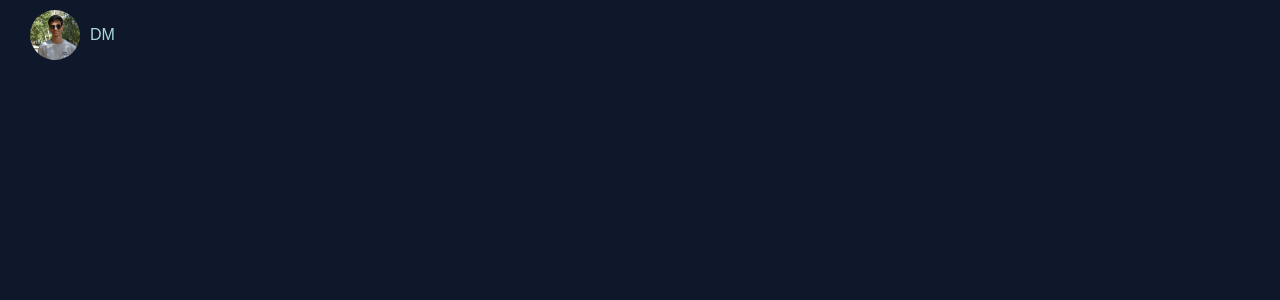
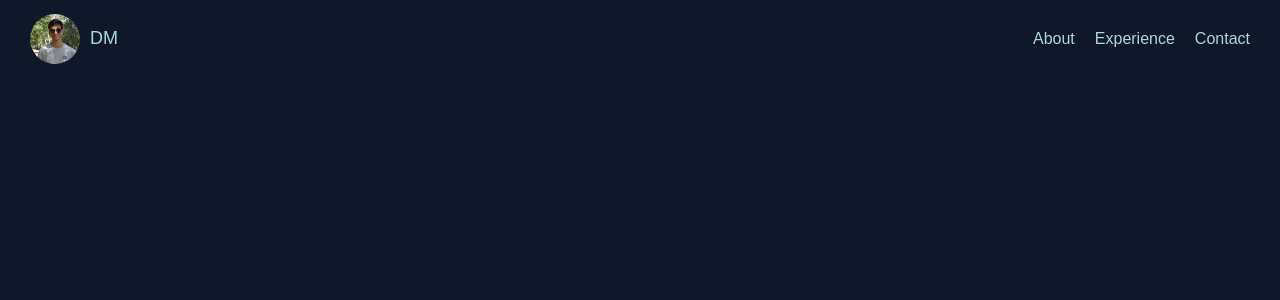
Before and after one commit to DiogoMatos10/portfolio, a React (Vite) app: page /home in a window 1280 px wide. Shown: the top 300 px of the page. Built offline with nearby package versions, Linux system fonts and the light colour scheme.

Commit message:
Nav Fixed

```diff
--- a/src/components/Header/Header.css
+++ b/src/components/Header/Header.css
@@ -1,4 +1,12 @@
-.header{
+body {
+    background-color: #0F172A;
+    margin: 0;
+    padding: 0;
+    font-family: Arial, sans-serif;
+    min-width: 250px;
+}
+
+.header {
     padding: 10px 30px;
     display: flex;
     align-items: center;
@@ -6,14 +14,15 @@
     flex-wrap: wrap;
     position: relative;
     background-color: #0F172A;
-    transition: background-color 0.4s ease;
+    transition: background-color;
+    border-bottom: 2px solid transparent;
 }
 
-.header.menu-open{
+.header.menu-open {
     background-color: #1A2B46;
 }
 
-.avatar-container{
+.avatar-container {
     display: flex;
     text-align: center;
     text-decoration: none;
@@ -22,12 +31,7 @@
     z-index: 2;
 }
 
-.nav {
-    display: flex;
-    align-items: center;
-}
-
-.avatar-container img{
+.avatar-container img {
     height: 50px;
     width: 50px;
     object-fit: cover;
@@ -39,40 +43,63 @@
     color: #AAD9D9;
 }
 
-.header-title{
+.header-title {
     margin-left: 10px;
-    font-size: 10x;
+    font-size: 18px;
 }
 
+.nav-options-container {
+    display: flex;
+    align-items: center;
+}
 
-.nav-options-container {
-    width: 100%;
+.nav-options-container.active {
+    flex-direction: column;
     position: absolute;
     top: 100%;
     left: 0;
-    display: flex;
-    flex-direction: column;
-    align-items: center;
+    width: 100%;
     background-color: #1A2B46;
     overflow: hidden;
     max-height: 0;
-    transition: max-height 0.4s ease, background-color 0.4s ease;
+    transition: max-height;
+    max-height: 500px;
+    animation: slideDown 0.4s ease forwards;
 }
 
-.nav-options-container.active {
-    max-height: 650px;
+.nav-options-container.closing {
+    max-height: 0;
+    opacity: 0;
+    animation: slideUp 0.4s ease forwards;
 }
 
+@keyframes slideDown {
+    0%{
+        transform: translateY(-100%);
+    }
+    100%{
+        transform: translateY(0);
+    }
+}
+
+@keyframes slideUp {
+    0%{
+        transform: translateY(0%);
+    }
+    100%{
+        transform: translateY(-100%);
+    }
+}
 
 .nav-options {
     list-style: none;
     padding: 0;
     margin: 0;
-    width: 100%;
+    display: flex;
 }
 
 .nav-options li {
-    margin: 10px 0;
+    margin-left: 20px;
     text-align: center;
 }
 
@@ -83,27 +110,75 @@
     cursor: pointer;
 }
 
-.nav-options li a:hover{
+.nav-options li a:hover {
     color: #aad9d9ac;
 }
 
-.hamburger{
+.hamburger {
     display: none;
     cursor: pointer;
+    position: relative;
+    width: 30px;
+    height: 30px;
+}
+
+.hamburger-icon {
+    fill: #AAD9D9;
+    transition: fill 0.3s ease;
+    transition: opacity 0.3s ease;
+}
+
+
+.hamburger:hover .hamburger-icon {
+    fill: #aad9d9ac;
+}
+
+.hamburger__bar {
+    transition-property: transform;
+    transition-duration: 0.3s;
+    transform-origin: center;
+    stroke: #AAD9D9;
+    stroke-width: 10%;
+}
+
+.hamburger__bar--top {
+    transform: translateY(-20%);
+}
+
+.hamburger__bar--bot {
+    transform: translateY(20%);
+
+}
+
+.hamburger__bar--top.active {
+    transform: rotate(45deg);
+}
+
+.hamburger__bar--bot.active {
+    transform: rotate(-45deg);
 }
 
 
 
 @media (max-width: 650px) {
-    .nav-options-container {
-        display: flex;
-    }
-
     .hamburger {
         display: block;
     }
 
-    .header{
-        background-color: #1A2B46;
+    .nav-options-container {
+        display: none;
+        flex-direction: column;
+    }
+
+    .nav-options-container.active {
+        display: flex;
+    }
+
+    .nav-options {
+        flex-direction: column;
+    }
+
+    .nav-options li {
+        margin: 10px 0;
     }
 }
--- a/src/components/Header/Header.jsx
+++ b/src/components/Header/Header.jsx
@@ -1,35 +1,55 @@
 import { Link } from "react-router-dom";
-import React,{ useState } from "react";
-import "./Header.css"
+import React, { useState,useEffect } from "react";
+import "./Header.css";
 
-function Header(){
-    const [menuOpen, setMenuOpen]=useState(false)
+function Header() {
+    const [menuOpen, setMenuOpen] = useState(false);
+    const [closing, setClosing] = useState(false);
 
-    const toggleMenu=() => {
-        setMenuOpen(!menuOpen)
-    }
 
-    return(
-        <div className="header">
+    const toggleMenu = () => {
+        if (menuOpen) {
+            setClosing(true);
+            setTimeout(() => {
+                setClosing(false);
+            }, 400);
+            setTimeout(() => {
+                setMenuOpen(false);
+            })
+        } else {
+            setMenuOpen(true);
+        }
+    };
+
+    useEffect(() => {
+        if (menuOpen) {
+            setClosing(false);
+        }
+    }, [menuOpen]);
+
+    return (
+        <div className={`header ${menuOpen ? 'menu-open' : ''}`}>
             <div className="avatar-container">
-                <img className="avatar-picture" src="/avatar2.jpg" alt="Diogo' Picture"></img>
+                <img className="avatar-picture" src="/avatar2.jpg" alt="Diogo's Picture" />
                 <Link to="/home" className="header-title-link">
                     <p className="header-title">DM</p>
                 </Link>
             </div>
             <div className={`hamburger ${menuOpen ? 'active' : ''}`} onClick={toggleMenu}>
-                <img src="hamburguer.svg" alt="Menu Icon"></img>
+                <svg xmlns="http://www.w3.org/2000/svg" width="30" height="30" viewBox="0 0 24 24" className="hamburger-icon">
+                    <line x1="0" y1="50%" x2="100%" y2="50%" className={`hamburger__bar hamburger__bar--top ${menuOpen ? 'active' : ''}`} />
+                    <line x1="0" y1="50%" x2="100%" y2="50%" className={`hamburger__bar hamburger__bar--bot ${menuOpen ? 'active' : ''}`} />
+                </svg>
             </div>
-            <div className={`nav-options-container ${menuOpen ? 'active' : ''}`}>
+            <div className={`nav-options-container ${menuOpen ? 'active' : closing ? 'closing' : ''}`}>
                 <ul className="nav-options">
                     <li><Link to="/about" onClick={() => setMenuOpen(false)}>About</Link></li>
                     <li><Link to="/experience" onClick={() => setMenuOpen(false)}>Experience</Link></li>
                     <li><Link to="/contact" onClick={() => setMenuOpen(false)}>Contact</Link></li>
                 </ul>
             </div>
-
         </div>
     );
 }
 
-export default Header
+export default Header;
```
Also changed, not shown: public/hamburguer.svg.
